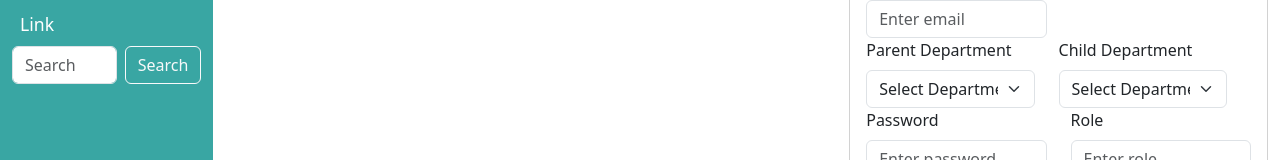
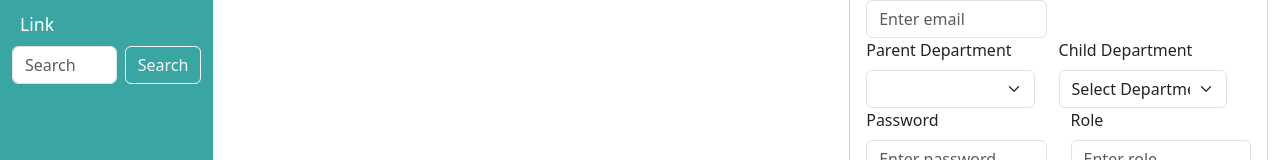
Before and after one commit to Abbas-Razaa/EmployeeHive, an Angular app: page /employee in a window 1280 px wide. Shown: the part 178-338 px from the top of the page. Built offline with nearby package versions, Linux system fonts and the light colour scheme; no server answers.

Commit message:
getting child department by parent department id completed

```diff
--- a/src/app/pages/employee/employee.component.html
+++ b/src/app/pages/employee/employee.component.html
@@ -79,7 +79,7 @@
             <div class="row">
               <div class="col-md-6">
                 <label for="department" class="form-label">Parent Department</label>
-                <select id="deptId" class="form-select">
+                <select id="deptId" [(ngModel)]="deptId" name="deptId" class="form-select" (change)="onDeptChange()">
                   <option selected>Select Department</option>
                   @for(item of parentDeptList; track $index) {
                     <option [value]="item.departmentId">{{item.departmentName}}</option>
@@ -90,6 +90,9 @@
                 <label for="department" class="form-label">Child Department</label>
                 <select id="deptId" class="form-select">
                   <option selected>Select Department</option>
+                  @for(item of childDeptList; track $index) {
+                    <option [value]="item.chidDeptId">{{item.departmentName}}</option>
+                  }
                 </select>
               </div>
             </div>
--- a/src/app/pages/employee/employee.component.ts
+++ b/src/app/pages/employee/employee.component.ts
@@ -1,15 +1,18 @@
 import { Component, inject, OnInit } from '@angular/core';
 import { MasterService } from '../../services/master.service';
-import { IApiResponse, IParentDept } from '../../model/Employee';
+import { IApiResponse, IChildDept, IParentDept } from '../../model/Employee';
+import { FormsModule } from '@angular/forms';
 
 @Component({
   selector: 'app-employee',
-  imports: [],
+  imports: [FormsModule],
   templateUrl: './employee.component.html',
   styleUrl: './employee.component.css',
 })
 export class EmployeeComponent implements OnInit {
   parentDeptList: IParentDept[] = [];
+  childDeptList: IChildDept[] = [];
+  deptId: number = 0;
 
   masterService = inject(MasterService);
 
@@ -22,4 +25,10 @@ export class EmployeeComponent implements OnInit {
       this.parentDeptList = res.data;
     });
   }
+
+  onDeptChange(){
+    this.masterService.getChildDeptByParentId(this.deptId).subscribe((res: IApiResponse) => {
+      this.childDeptList = res.data;
+    })
+  }
 }
--- a/src/app/services/master.service.ts
+++ b/src/app/services/master.service.ts
@@ -1,6 +1,7 @@
 import { HttpClient } from '@angular/common/http';
 import { Injectable } from '@angular/core';
 import { IApiResponse } from '../model/Employee';
+import { Observable } from 'rxjs';
 
 @Injectable({
   providedIn: 'root'
@@ -12,4 +13,7 @@ export class MasterService {
   getParentDept() {
     return this.http.get<IApiResponse>('https://projectapi.gerasim.in/api/EmployeeManagement/GetParentDepartment');
   }
+  getChildDeptByParentId(id: number) :Observable<IApiResponse>{
+    return this.http.get<IApiResponse>('https://projectapi.gerasim.in/api/EmployeeManagement/GetChildDepartmentByParentId?deptId='+id);
+  }
 }
```
